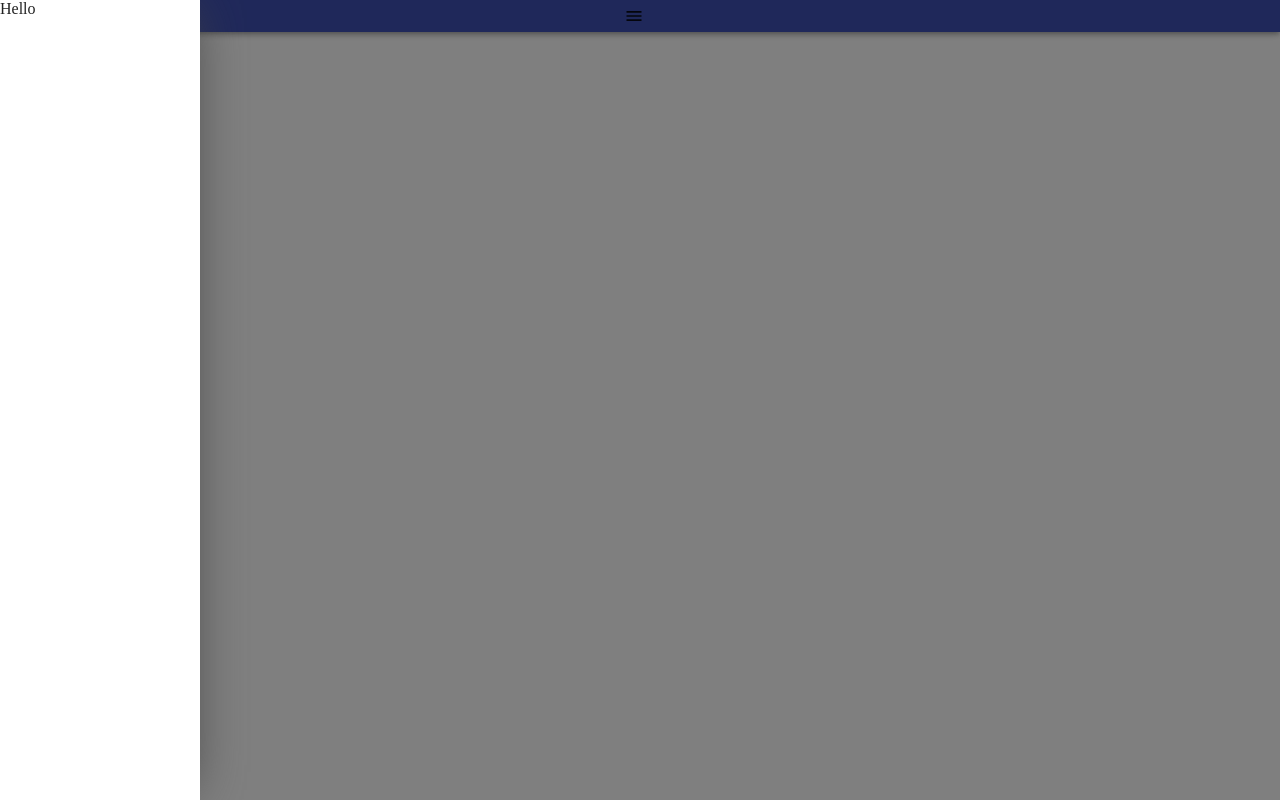
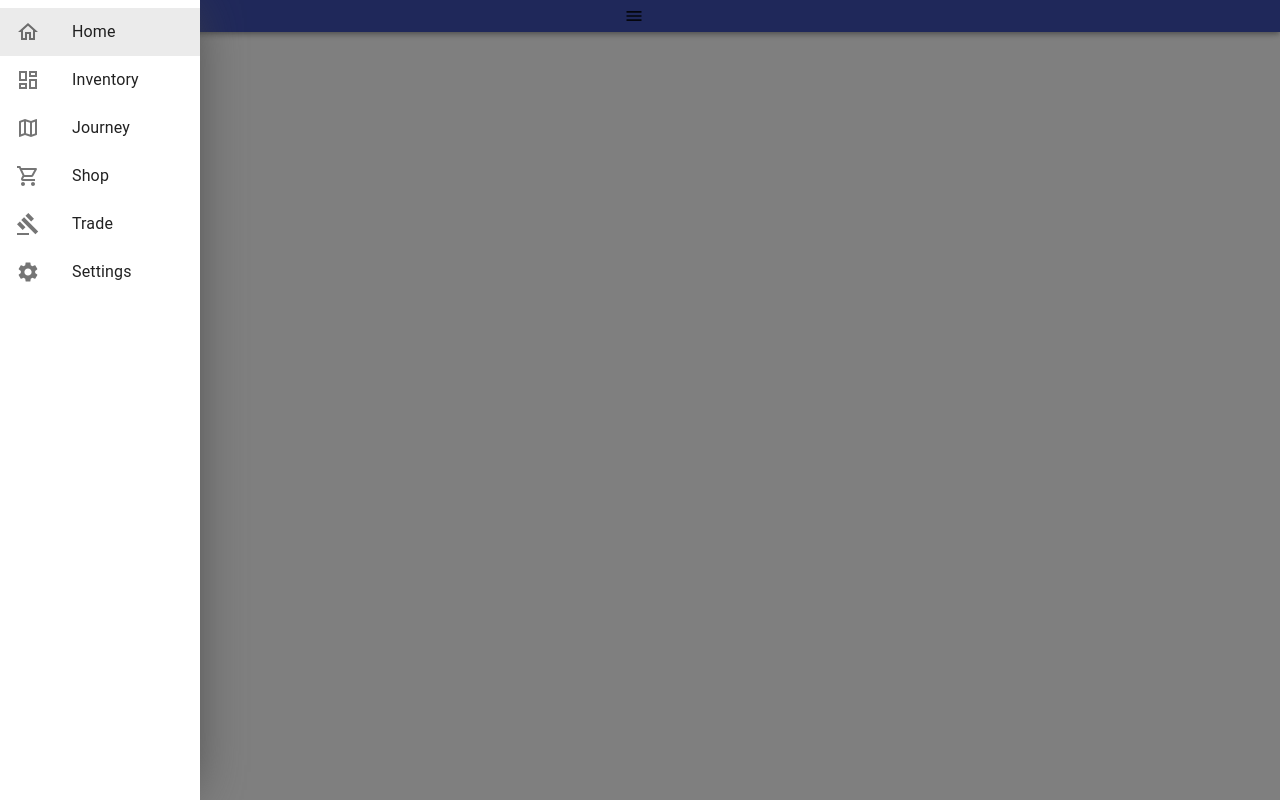
Before and after one commit to Jutr0/TradeApp, a React (Create React App) app: page / in a window 1280 px wide. Both pictures are taken after a click on the button 640 px from the left and 16 px from the top of the page. Built offline with nearby package versions, Linux system fonts and the light colour scheme.

Commit message:
SideBarMenu With Icons

```diff
--- a/src/App.tsx
+++ b/src/App.tsx
@@ -1,5 +1,5 @@
-import { Button, Container } from '@material-ui/core';
-import React, { useState } from 'react';
+import { Container } from '@material-ui/core';
+import  { useState } from 'react';
 import NavBarApp from './components/NavBarApp';
 import SiderMenu from './components/SiderMenu';
 
--- a/src/components/SiderMenu.tsx
+++ b/src/components/SiderMenu.tsx
@@ -1,43 +1,68 @@
-import React from "react";
+import React, { useState } from "react";
 
 import Drawer from "@material-ui/core/Drawer";
-import {makeStyles} from "@material-ui/core/styles";
-import { Modal } from "@material-ui/core";
+import { makeStyles } from "@material-ui/core/styles";
+import { List, ListItem, ListItemIcon, Modal } from "@material-ui/core";
 import SwipeableDrawer from "@material-ui/core/SwipeableDrawer/SwipeableDrawer";
+import SiderMenuListItem from "./SiderMenuListItem";
+
+
+import HomeOutlinedIcon from "@material-ui/icons/HomeOutlined";
+import GavelOutlinedIcon from "@material-ui/icons/GavelOutlined";
+import ShoppingCartOutlinedIcon from "@material-ui/icons/ShoppingCartOutlined";
+import MapOutlinedIcon from "@material-ui/icons/MapOutlined";
+import DashboardOutlinedIcon from "@material-ui/icons/DashboardOutlined";
+import SettingsIcon from '@material-ui/icons/Settings';
 
 const useStyles = makeStyles({
-    paper:{
-        width:200,
-        boxShadow:"0px 0 50px -10px #444"
-    }
-})
+  paper: {
+    width: 200,
+    boxShadow: "0px 0 50px -10px #444",
+  },
+});
 
-
-const SiderMenu = (props:IProps)=>{
-
-    const classes = useStyles()
-    const {open, setOpen} = props;
-
-
-    return(
-        <>
-        <SwipeableDrawer classes={classes}
-        onOpen={()=>setOpen(true)}
-        onClose={()=>setOpen(false)}
-        open={open}
-        ModalProps={{onBackdropClick:()=>setOpen(false)}}
-        swipeAreaWidth={50}
-        >
-            Hello
-        </SwipeableDrawer>
-
-        </>
-    )
-}
+const SiderMenu = (props: IProps) => {
+  const classes = useStyles();
+  const { open, setOpen } = props;
+  const [selectedIndex, setSelectedIndex] = useState<number>(0);
+  const menuOpts = [
+    { text: "Home", icon: <HomeOutlinedIcon /> },
+    { text: "Inventory", icon: <DashboardOutlinedIcon /> },
+    { text: "Journey", icon: <MapOutlinedIcon /> },
+    { text: "Shop", icon: <ShoppingCartOutlinedIcon /> },
+    { text: "Trade", icon: <GavelOutlinedIcon /> },
+    { text: "Settings", icon:<SettingsIcon/>}
+  ];
+  return (
+    <SwipeableDrawer
+      classes={classes}
+      onOpen={() => setOpen(true)}
+      onClose={() => setOpen(false)}
+      open={open}
+      ModalProps={{ onBackdropClick: () => setOpen(false) }}
+      swipeAreaWidth={50}
+      hysteresis={0.2}
+    >
+      <List>
+        {menuOpts.map(({ text, icon }, index) => {
+          return (
+            <SiderMenuListItem
+              text={text}
+              index={index}
+              selectedIndex={selectedIndex}
+              setSelectedIndex={(num: number) => setSelectedIndex(num)}
+              icon={icon}
+            />
+          );
+        })}
+      </List>
+    </SwipeableDrawer>
+  );
+};
 
 export default SiderMenu;
 
 type IProps = {
-    open:boolean,
-    setOpen:(cal:boolean)=>void
-}
+  open: boolean;
+  setOpen: (cal: boolean) => void;
+};
--- /dev/null
+++ b/src/components/SiderMenuListItem.tsx
@@ -0,0 +1,28 @@
+import { ListItem, ListItemIcon, ListItemText } from "@material-ui/core";
+import { SvgIconTypeMap } from "@material-ui/core/SvgIcon";
+import React, { ReactNode } from "react";
+
+const SiderMenuListItem = (props: IProps) => {
+  const { index, selectedIndex, setSelectedIndex, icon, text } = props;
+
+  return (
+    <ListItem
+      button
+      selected={selectedIndex === index}
+      onClick={() => setSelectedIndex(index)}
+    >
+      <ListItemIcon>{icon}</ListItemIcon>
+      <ListItemText>{text}</ListItemText>
+    </ListItem>
+  );
+};
+
+export default SiderMenuListItem;
+
+type IProps = {
+  index: number;
+  selectedIndex: number;
+  setSelectedIndex: (index: number) => void;
+  icon: ReactNode;
+  text: string;
+};
```
Also changed, not shown: src/components/NavBarApp.tsx (+14 -14 lines), src/css/App.css (+3 -4 lines).
